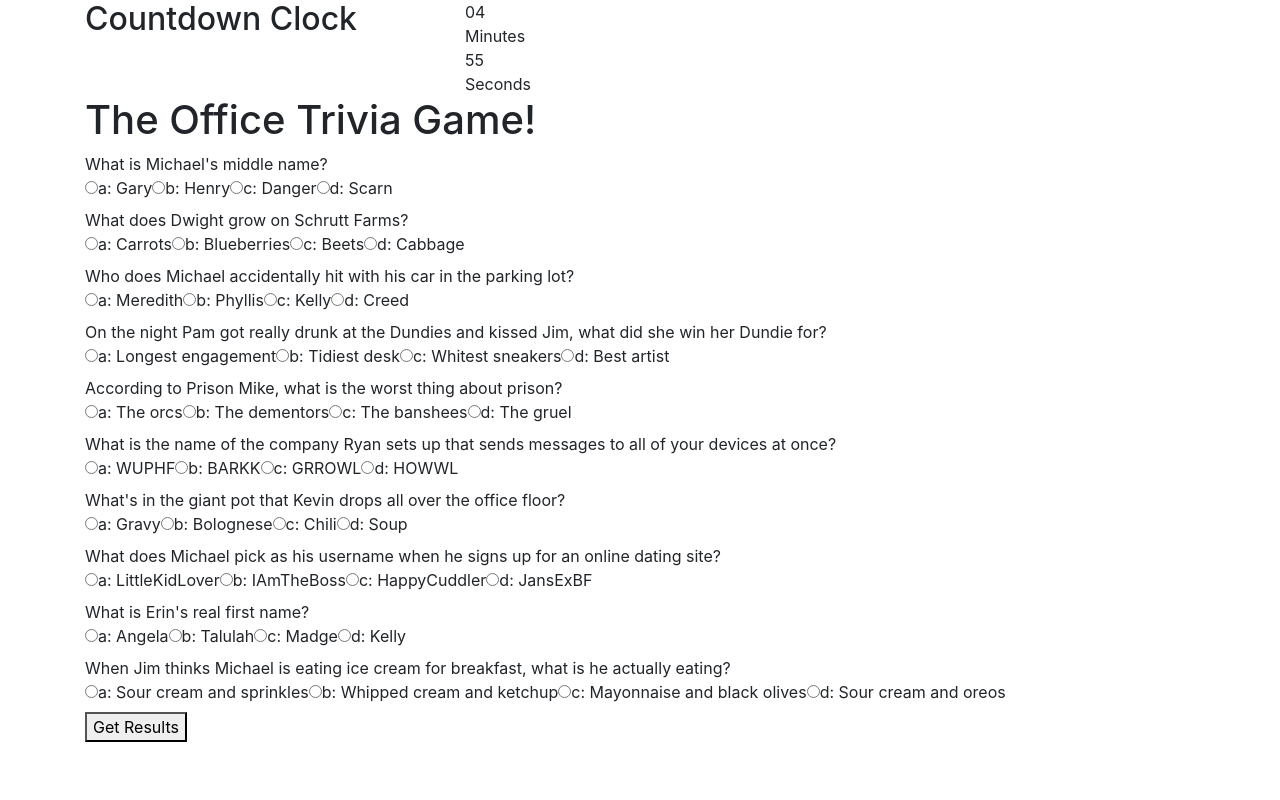
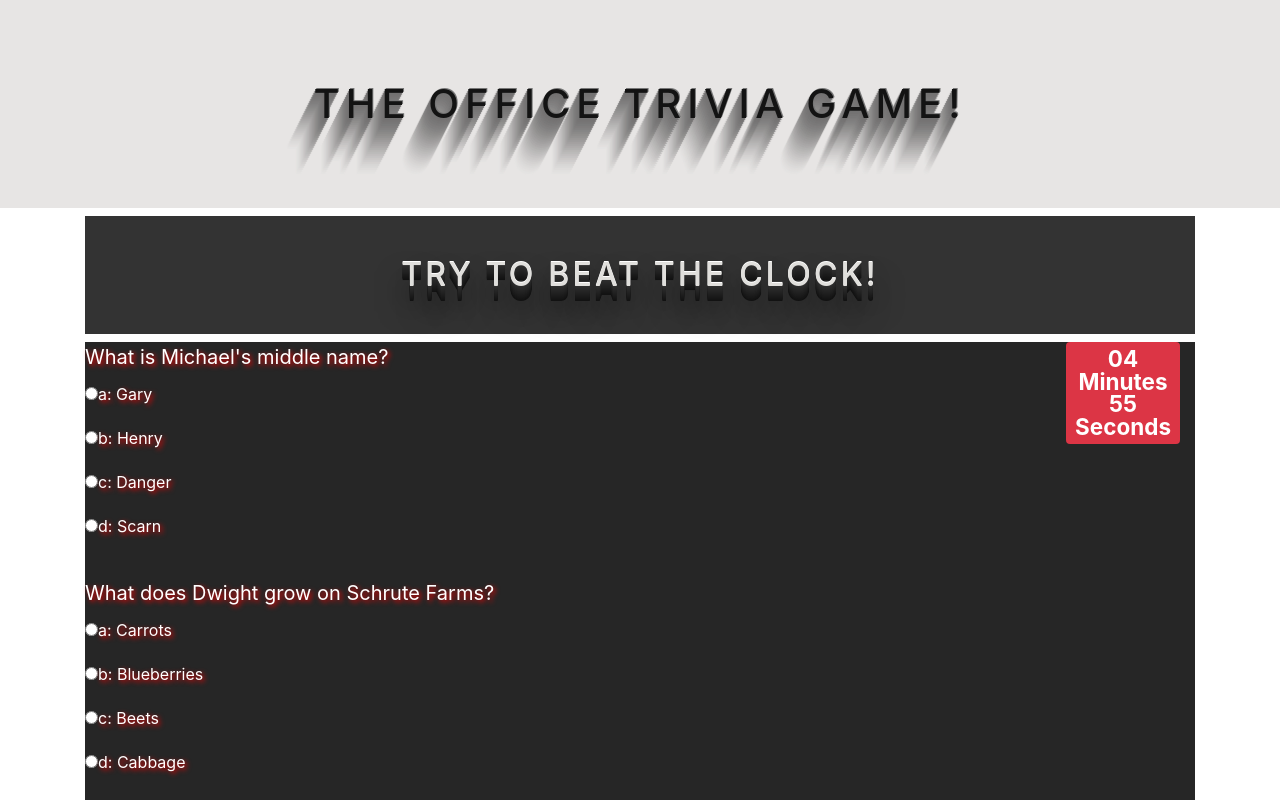
Before and after one commit to Riggs041/TriviaGame, a plain HTML site: page index.html in a window 1280 px wide. Shown: the top 800 px of the page. Drawn offline with nearby package versions, Linux system fonts and the light colour scheme.

Commit message:
trivia game submission

```diff
--- a/assets/css/style.css
+++ b/assets/css/style.css
@@ -1,5 +1,76 @@
 body {
+    background-color: #262626;
+}
 
+.footer{
+    text-shadow: 2px 2px 5px red;
+}
 
+.questions{
+    text-shadow: 2px 2px 5px red;
+    background-color: #262626;
+    color: #fff;
+}
 
+h1 {
+    font-family: "Avant Garde", Avantgarde, "Century Gothic", CenturyGothic, "AppleGothic", sans-serif;
+    font-size: 92px;
+    padding: 80px 50px;
+    text-align: center;
+    text-transform: uppercase;
+    text-rendering: optimizeLegibility;
 }
+
+h2 {
+    font-family: "Avant Garde", Avantgarde, "Century Gothic", CenturyGothic, "AppleGothic", sans-serif;
+    font-size: 50px;
+    padding: 40px 25px;
+    text-align: center;
+    text-transform: uppercase;
+    text-rendering: optimizeLegibility;
+}
+
+h1.elegantshadow {
+    color: #131313;
+    background-color: #e7e5e4;
+    letter-spacing: .15em;
+    text-shadow: 1px -1px 0 #767676, -1px 2px 1px #737272, -2px 4px 1px #767474, -3px 6px 1px #787777, -4px 8px 1px #7b7a7a, -5px 10px 1px #7f7d7d, -6px 12px 1px #828181, -7px 14px 1px #868585, -8px 16px 1px #8b8a89, -9px 18px 1px #8f8e8d, -10px 20px 1px #949392, -11px 22px 1px #999897, -12px 24px 1px #9e9c9c, -13px 26px 1px #a3a1a1, -14px 28px 1px #a8a6a6, -15px 30px 1px #adabab, -16px 32px 1px #b2b1b0, -17px 34px 1px #b7b6b5, -18px 36px 1px #bcbbba, -19px 38px 1px #c1bfbf, -20px 40px 1px #c6c4c4, -21px 42px 1px #cbc9c8, -22px 44px 1px #cfcdcd, -23px 46px 1px #d4d2d1, -24px 48px 1px #d8d6d5, -25px 50px 1px #dbdad9, -26px 52px 1px #dfdddc, -27px 54px 1px #e2e0df, -28px 56px 1px #e4e3e2;
+}
+
+h2.deepshadow {
+    color: #e0dfdc;
+    background-color: #333;
+    letter-spacing: .1em;
+    text-shadow: 0 -1px 0 #fff, 0 1px 0 #2e2e2e, 0 2px 0 #2c2c2c, 0 3px 0 #2a2a2a, 0 4px 0 #282828, 0 5px 0 #262626, 0 6px 0 #242424, 0 7px 0 #222, 0 8px 0 #202020, 0 9px 0 #1e1e1e, 0 10px 0 #1c1c1c, 0 11px 0 #1a1a1a, 0 12px 0 #181818, 0 13px 0 #161616, 0 14px 0 #141414, 0 15px 0 #121212, 0 22px 30px rgba(0, 0, 0, 0.9);
+}
+
+.clock {
+    font-size: 30px;
+    align-content: center;
+    float: right;
+}
+
+.question{
+  font-size: 20px;
+  margin-bottom: 10px;
+}
+.answers {
+    margin-bottom: 20px;
+    text-align: left;
+    display: inline-block;
+}
+
+.answers label{
+    display: block;
+    margin-bottom: 20px;
+}
+
+.footer {
+    font-size: 20px;
+    left: 0;
+    bottom: 0;
+    width: 100%;
+    background-color: darkgray;
+    color: white;
+    text-align: center;
+ }
--- a/assets/javascript/app.js
+++ b/assets/javascript/app.js
@@ -57,7 +57,7 @@
         correctAnswer: 'a'
     },
     {
-        question: "What does Dwight grow on Schrutt Farms?",
+        question: "What does Dwight grow on Schrute Farms?",
         answers: {
             a: 'Carrots',
             b: 'Blueberries',
--- a/index.html
+++ b/index.html
@@ -16,12 +16,19 @@
 </head>
 
 <body>
+    <h1 class='elegantshadow'>The Office Trivia Game!</h1>
     <div class="container">
+
+
         <div class="row">
-            <div class="col-md-4">
-                <h2>Countdown Clock</h2>
+            <div class="col-md-12">
+                <h2 class='deepshadow'>Try to beat the clock!</h2>
+
             </div>
-            <div class="col-md-8">
+        </div>
+        <div class="clock">
+            <div class="col-md-12">
+                <span class="badge badge-danger">
                     <div id="clockdiv">
                         <div>
                             <span class="minutes"></span>
@@ -32,16 +39,20 @@
                             <div class="smalltext">Seconds</div>
                         </div>
                     </div>
+                </span>
             </div>
         </div>
 
-
-        <h1>The Office Trivia Game!</h1>
-
+        <div class="questions">
             <div id="quiz"></div>
             <button id="submit">Get Results</button>
             <div id="results"></div>
+        </div>
+    </div>
 
+    <div class="footer">
+        <p>"You miss 100% of the shots you don't take" -Wayne Gretzky -Michael Scott</p>
+    </div>
 
 
     <script type="text/javascript" src="https://cdnjs.cloudflare.com/ajax/libs/jquery/3.2.1/jquery.min.js"></script>
@@ -53,7 +64,8 @@
         crossorigin="anonymous"></script>
     <script src="https://stackpath.bootstrapcdn.com/bootstrap/4.1.1/js/bootstrap.min.js" integrity="sha384-smHYKdLADwkXOn1EmN1qk/HfnUcbVRZyYmZ4qpPea6sjB/pTJ0euyQp0Mk8ck+5T"
         crossorigin="anonymous"></script>
-    </div>
+
+
 </body>
 
 </html>
```
Lines whose indentation alone changed are shown as unchanged.
